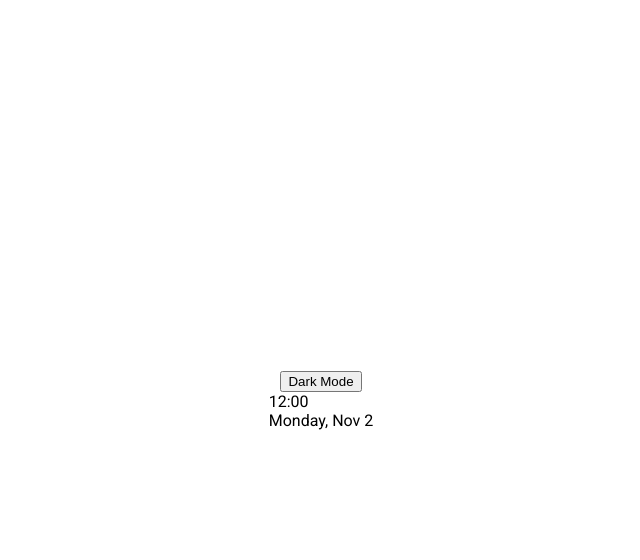
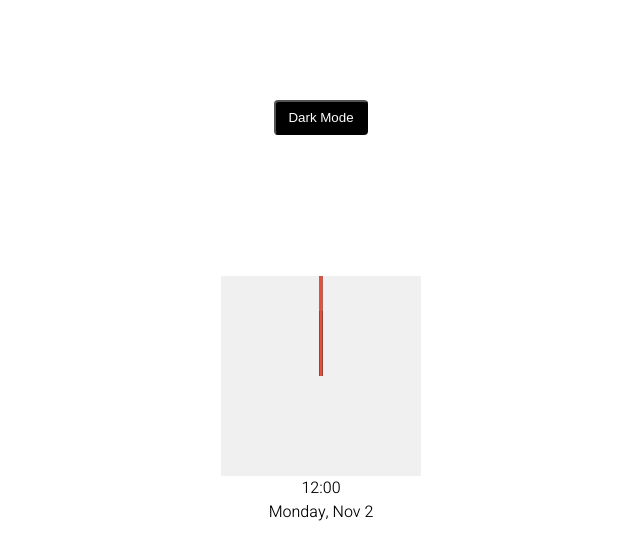
Before and after one commit to Gagandeep39/css-clock, a plain HTML site: page index.html in a window 1280 px wide. Shown: the whole page, without its empty margins (319-959 px from the left). Drawn offline with Linux system fonts and the light colour scheme.

Commit message:
Created basic clock skeleton

```diff
--- a/style.css
+++ b/style.css
@@ -1,14 +1,34 @@
-@import url('https://fonts.googleapis.com/css2?family=Roboto:wght@400;700&display=swap');
+@import url('https://fonts.googleapis.com/css2?family=Heebo:wght@300&display=swap');
 
 * {
   box-sizing: border-box;
 }
 
+/* Initial Theme */
+:root {
+  --primary-color: #000;
+  --secondary-color: #fff;
+}
+
+html {
+  transition: 0.5s;
+}
+
+/* Dark theme */
+html.dark {
+  --primary-color: #fff;
+  --secondary-color: #333;
+}
+
+html.dark {
+  background-color: #111;
+  color: var(--primary-color);
+}
+
 body {
-  font-family: 'Roboto', sans-serif;
+  font-family: 'Heebo', sans-serif;
   margin: 0;
   display: flex;
-  flex-direction: column;
   align-items: center;
   /* Muve to center vertcally */
   height: 100vh;
@@ -16,3 +36,59 @@ body {
   /* Preents scrollbar from showing by default */
   overflow: hidden;
 }
+
+.toggle {
+  background-color: var(--primary-color);
+  color: var(--secondary-color);
+  border-radius: 4px;
+  padding: 8px 12px;
+  position: absolute;
+  top: 100px;
+}
+
+.toggle:focus {
+  outline: none;
+}
+
+.clock-container {
+  display: flex;
+  flex-direction: column;
+  align-items: center;
+  justify-content: center;
+}
+
+.clock {
+  position: relative;
+  height: 200px;
+  width: 200px;
+  background-color: #f0f0f0;
+}
+
+.needle {
+  background-color: var(--primary-color);
+  position: absolute;
+  top: 50%;
+  left: 50%;
+  height: 65px;
+  width: 3px;
+  /* Rotates w.r.t end of needle */
+  transform-origin: bottom center;
+}
+
+.needle.hour {
+  transform: translate(-50%, -100%) rotate(0deg);
+}
+
+.needle.minute {
+  height: 100px;
+  transform: translate(-50%, -100%) rotate(0deg);
+}
+
+.needle.second {
+  height: 100px;
+  transform: translate(-50%, -100%) rotate(0deg);
+  background: #e74e3c;
+}
+
+.center-point {
+}
```
